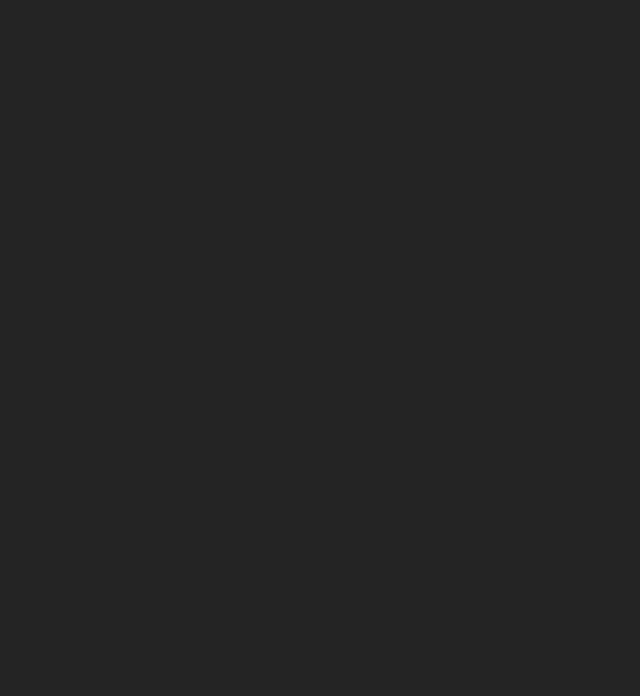
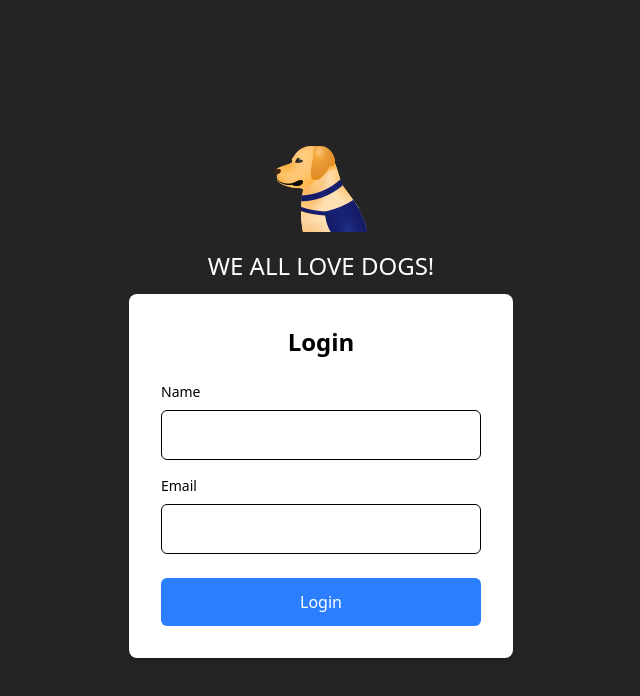
Before and after one commit to korymfargo/kory-fetch-takehome, a React (Vite) app: page /login in a window 1280 px wide. Before the commit this address had no page. Shown: the top 696 px of the page, without its empty margins (319-959 px from the left). Built offline with nearby package versions, Linux system fonts and the light colour scheme.

Commit message:
add login router & redirect default to login route

```diff
--- a/src/App.tsx
+++ b/src/App.tsx
@@ -1,11 +1,12 @@
-import { BrowserRouter, Route, Routes } from "react-router-dom";
+import { BrowserRouter, Navigate, Route, Routes } from "react-router-dom";
 import Login from "@pages/Login";
 
 function App() {
   return (
     <BrowserRouter>
       <Routes>
-        <Route path="/" element={<Login />} />
+        <Route path="/" element={<Navigate to="/login" replace />} />
+        <Route path="/login" element={<Login />} />
       </Routes>
     </BrowserRouter>
   );
```
